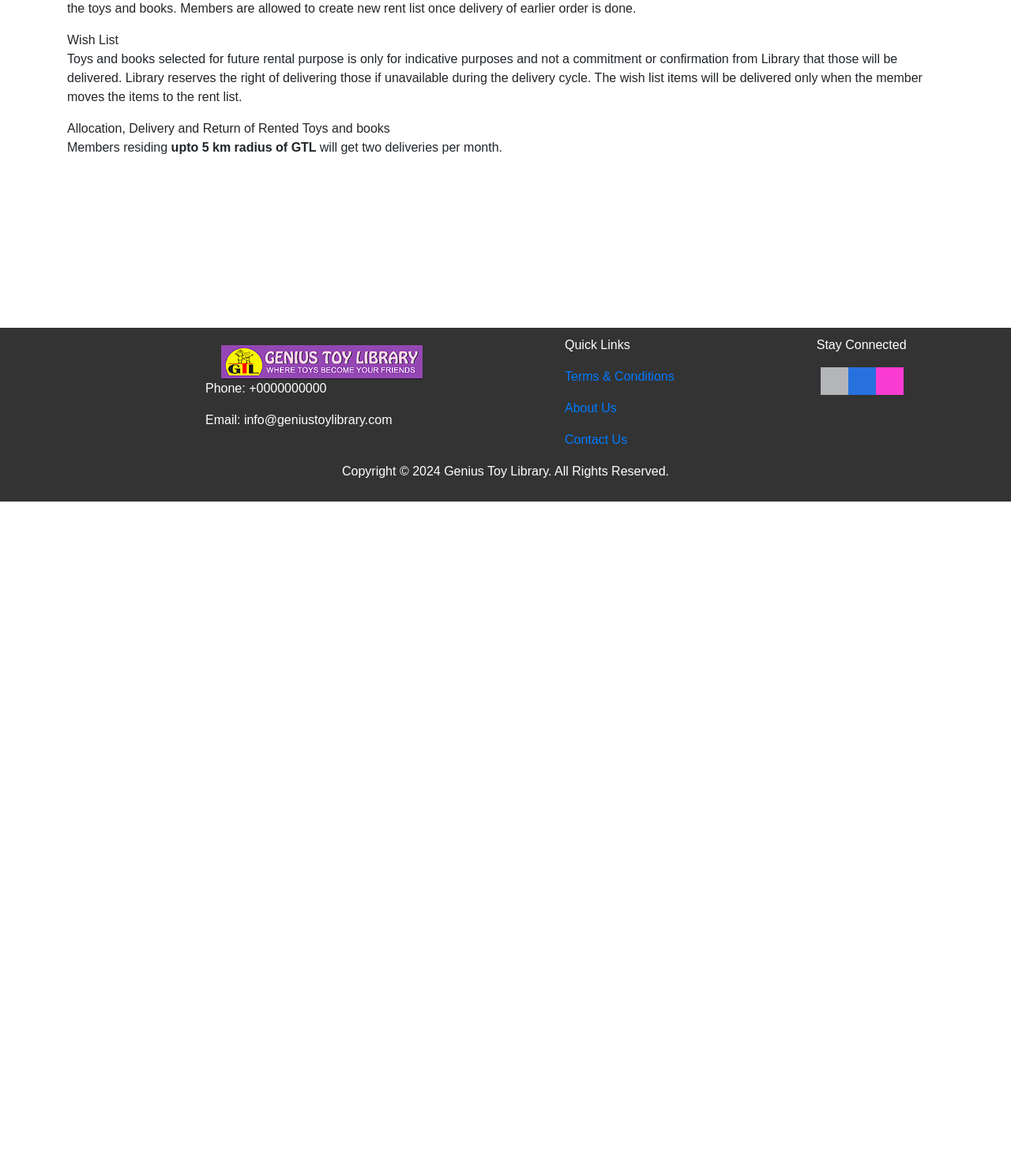
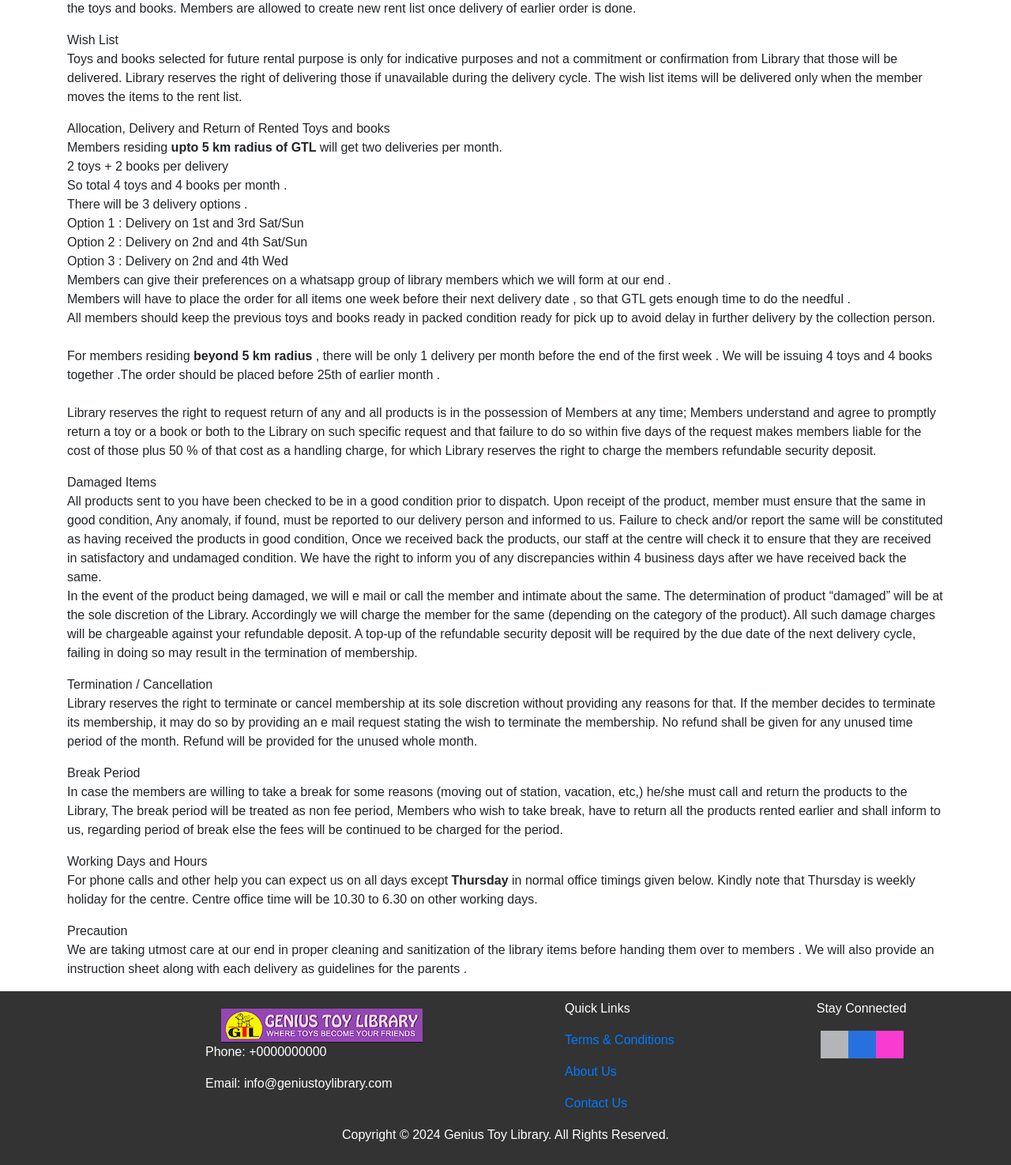
Before and after one commit to tejasgadgil/GeniusToyLibrary, a Django app: a page that uses gtl_project/library/templates/library/termsAndConditions.html in a window 1280 px wide. Shown: the part 1212-2687 px from the top of the page at 79% size. Before the commit the page ends 1847 px from the top, so only its background shows below. Run offline with Django 5.2, Linux system fonts and the light colour scheme; some libraries are stand-ins or nearby versions.

Commit message:
Added text to terms and conditions page

```diff
--- a/gtl_project/library/templates/library/termsAndConditions.html
+++ b/gtl_project/library/templates/library/termsAndConditions.html
@@ -30,13 +30,29 @@
         Toys and books selected for future rental purpose is only for indicative purposes and not a commitment or confirmation from Library that those will be delivered. Library reserves the right of delivering those if unavailable during the delivery cycle. The wish list items will be delivered only when the member moves the items to the rent list.</p>
         <p><span>Allocation, Delivery and Return of Rented Toys and books</span><br>
         Members residing <b>upto 5 km radius of GTL </b> will get two deliveries per month.
-        <br>
-
+        <br>2 toys + 2 books per delivery
+        <br>So total 4 toys and 4 books per month .
+        <br>There will be 3 delivery options .
+        <br>Option 1 : Delivery on 1st and 3rd Sat/Sun
+        <br>Option 2 : Delivery on 2nd and 4th Sat/Sun
+        <br>Option 3 : Delivery on 2nd and 4th Wed
+        <br>Members can give their preferences on a whatsapp group of library members which we will form at our end .
+        <br>Members will have to place the order for all items one week before their next delivery date , so that GTL gets enough time to do the needful .
+        <br>All members should keep the previous toys and books ready in packed condition ready for pick up to avoid delay in further delivery by the collection person.
+        <br><br>For members residing <b>beyond 5 km radius </b> , there will be only 1 delivery per month before the end of the first week . We will be issuing 4 toys and 4 books together .The order should be placed before 25th of earlier month .
+        <br><br>Library reserves the right to request return of any and all products is in the possession of Members at any time; Members understand and agree to promptly return a toy or a book or both to the Library on such specific request and that failure to do so within five days of the request makes members liable for the cost of those plus 50 % of that cost as a handling charge, for which Library reserves the right to charge the members refundable security deposit.
         </p>
-        <p><span></span><br></p>
-        <p><span></span><br></p>
-        <p><span></span><br></p>
-        <p><span></span><br></p>
-        <p><span></span><br></p>
+        <p><span>Damaged Items</span><br>
+        All products sent to you have been checked to be in a good condition prior to dispatch. Upon receipt of the product, member must ensure that the same in good condition, Any anomaly, if found, must be reported to our delivery person and informed to us. Failure to check and/or report the same will be constituted as having received the products in good condition, Once we received back the products, our staff at the centre will check it to ensure that they are received in satisfactory and undamaged condition. We have the right to inform you of any discrepancies within 4 business days after we have received back the same.
+        <br>In the event of the product being damaged, we will e mail or call the member and intimate about the same. The determination of product “damaged” will be at the sole discretion of the Library. Accordingly we will charge the member for the same (depending on the category of the product). All such damage charges will be chargeable against your refundable deposit. A top-up of the refundable security deposit will be required by the due date of the next delivery cycle, failing in doing so may result in the termination of membership.
+        </p>
+        <p><span>Termination / Cancellation</span><br>
+        Library reserves the right to terminate or cancel membership at its sole discretion without providing any reasons for that. If the member decides to terminate its membership, it may do so by providing an e mail request stating the wish to terminate the membership. No refund shall be given for any unused time period of the month. Refund will be provided for the unused whole month.</p>
+        <p><span>Break Period</span><br>
+        In case the members are willing to take a break for some reasons (moving out of station, vacation, etc,) he/she must call and return the products to the Library, The break period will be treated as non fee period, Members who wish to take break, have to return all the products rented earlier and shall inform to us, regarding period of break else the fees will be continued to be charged for the period.</p>
+        <p><span>Working Days and Hours</span><br>
+        For phone calls and other help you can expect us on all days except <b>Thursday</b> in normal office timings given below. Kindly note that Thursday is weekly holiday for the centre. Centre office time will be 10.30 to 6.30 on other working days.</p>
+        <p><span>Precaution</span><br>
+        We are taking utmost care at our end in proper cleaning and sanitization of the library items before handing them over to members . We will also provide an instruction sheet along with each delivery as guidelines for the parents .</p>
     </article>
 {% endblock content %}
```
